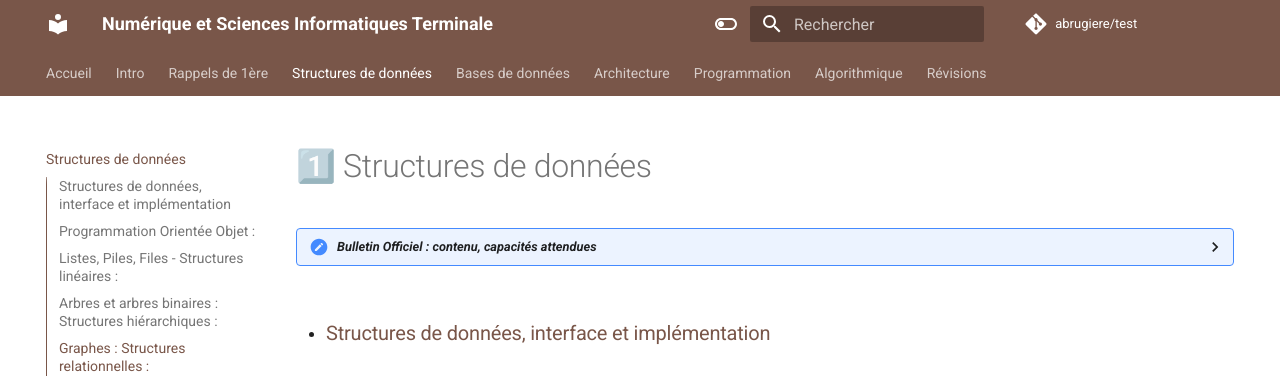
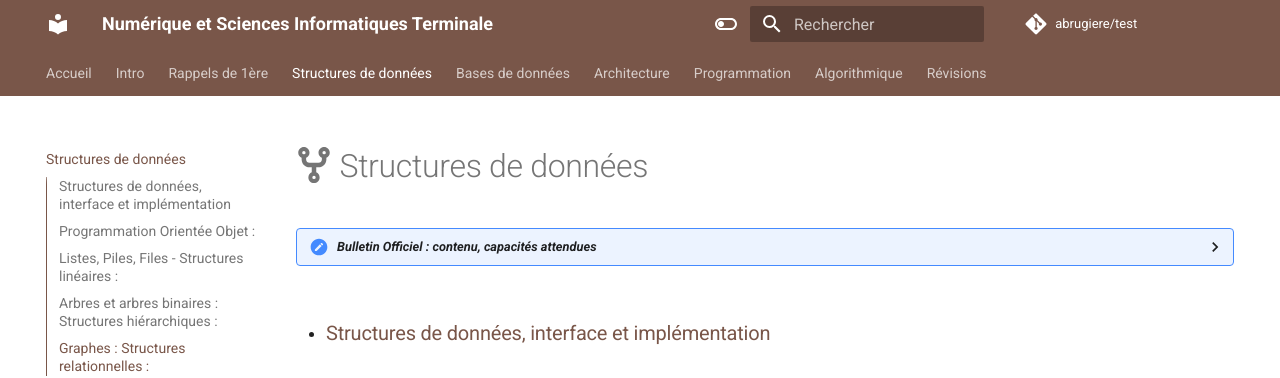
Before and after one commit to abrugiere/test, an MkDocs documentation site: the page built from docs/1.0.STRUCT.md, in a window 1280 px wide and 1162 px high. Shown: the top 378 px of the window. Built offline with MkDocs 1.6.1 and Material for MkDocs 9.7.7, drawn with Linux system fonts in a browser that asks for light colours; comment, search, counter and statistics services are not loaded.

Commit message:
Update 1.0.STRUCT.md

```diff
--- a/docs/1.0.STRUCT.md
+++ b/docs/1.0.STRUCT.md
@@ -1,4 +1,4 @@
-# 1️⃣ Structures de données
+# :fontawesome-solid-code-fork: Structures de données
 
 <details>
     <summary><i>Bulletin Officiel : contenu, capacités attendues</i></summary>
```
